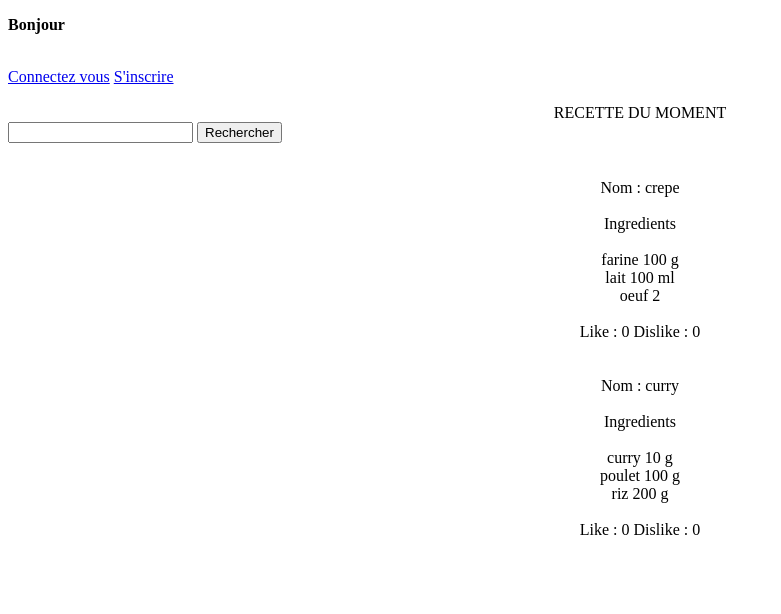
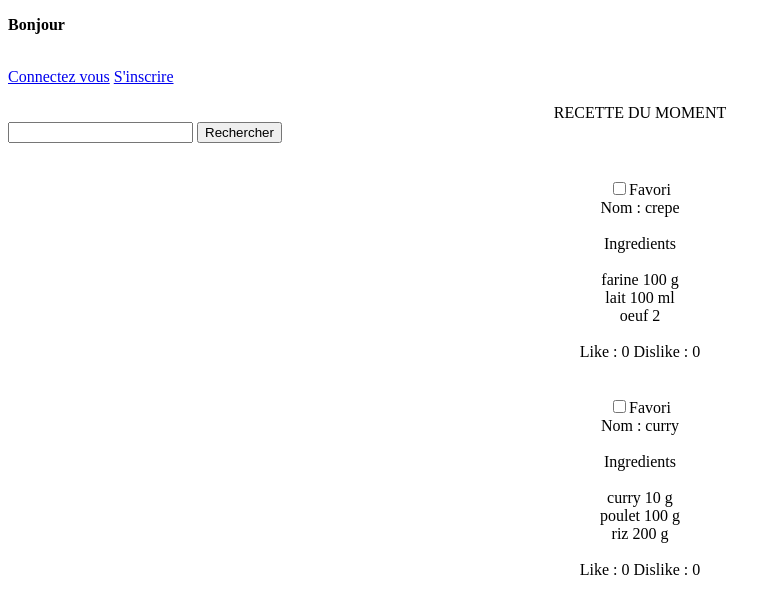
Before and after one commit to Drucka1/PP2I, a Flask app: page / in a window 1280 px wide. Shown: the top 614 px of the page, without its empty margins (0-781 px from the left). Run offline with Flask 3, Linux system fonts and the light colour scheme; data comes from the database, SQL or seed files in the repository; both versions use the stored data as it was after the commit.

Commit message:
ajout mdp hash et cle de session + ajout favori, mais a revoir qd utiliser avec recherche

```diff
--- a/web/app.py
+++ b/web/app.py
@@ -1,11 +1,16 @@
 from flask import Flask, render_template, request, redirect, session
 from flask import g
 import sqlite3
+import hashlib
 
 app = Flask(__name__)
 
 DATABASE = 'database.db'
-app.secret_key = 'test_tmp'
+app.secret_key = '65ae6eb20bc04202aacf7d57dec0febb'
+
+#_______________________________________________FONCTION AUX_________________________________________________________
+
+
 
 def get_db():
     db = getattr(g, '_database', None)
@@ -13,23 +18,19 @@ def get_db():
         db = g._database = sqlite3.connect(DATABASE)
     return db
 
+def hash(string):
+    hash_object = hashlib.sha256()
+    hash_object.update(string.encode())
+    return hash_object.hexdigest()
+
 @app.route('/')
 def hello_world():
     return index()
 
-@app.route('/index',methods=['POST','GET'])
-def index():
-    if request.method == "POST":
-        c = get_db().cursor()
-        c.execute("SELECT * FROM recette WHERE nom LIKE '%"+str(request.form ['nom_recette'])+"%'")
-
-    else:
-        c = get_db().cursor()
-        c.execute("SELECT * FROM recette")
-
+def get_recette(cursor):
     recettes = []
 
-    for elt in list(c):
+    for elt in list(cursor):
         dict_tmp = {}
         dict_tmp['id'] = elt[0]
         dict_tmp['nom'] = elt[1]
@@ -46,7 +47,56 @@ def index():
         for elt_ in list(c):
             elt['ingredient'].append(''.join([ str(ele) + ' ' for ele in elt_ if ele != 'u']))
 
-    return render_template('index.html',recettes=recettes)
+    return recettes
+
+def get_ustensiles():
+    d = get_db().cursor()
+    d.execute("SELECT nom FROM ustensiles")
+    return [elt[0] for elt in list(d)]
+
+def get_allergenes():
+    c = get_db().cursor()
+    c.execute("SELECT nom FROM allergenes")
+    return [elt[0] for elt in list(c)]
+
+#_______________________________________________ROUTES_________________________________________________________
+
+
+@app.route('/index',methods=['POST','GET'])
+def index():
+    c = get_db().cursor()
+    if request.method == "POST" and 'user' in session:
+        result = request.form.to_dict()
+        if 'change_fav' in result :
+
+            if 'fav' in result:
+                e = get_db().cursor()
+                e.execute("SELECT * FROM favori WHERE id_recette="+str(result['id_recette'])+" and id_user="+str(session['id']))
+
+                if len(list(e)) == 0:
+                    d = get_db().cursor()
+                    d.execute("INSERT INTO favori (id_recette,id_user) VALUES ("+str(result['id_recette'])+","+str(session['id'])+")")
+                    get_db().commit()
+                    tmp = session['favori']
+                    tmp.append(int(result['id_recette']))
+                    session['favori'] = tmp
+
+            else :
+                d = get_db().cursor()
+                d.execute("DELETE FROM favori WHERE id_recette="+str(result['id_recette'])+" and id_user="+str(session['id']))
+                get_db().commit()
+                tmp = session['favori']
+                tmp.remove(int(result['id_recette']))
+                session['favori']=tmp
+
+            c.execute("SELECT * FROM recette")
+        else :
+            c.execute("SELECT * FROM recette WHERE nom LIKE '%"+str(request.form ['nom_recette'])+"%'")
+
+    else:
+        c.execute("SELECT * FROM recette")
+
+    return render_template('index.html',recettes=get_recette(c))
 
 @app.route('/login',methods=['POST','GET'])
 def login():
@@ -56,7 +106,7 @@ def login():
         pw = result['password']
 
         e = get_db().cursor()
-        e.execute("SELECT username,id FROM utilisateurs WHERE username='"+str(un)+"' and password='"+str(pw)+"'")
+        e.execute("SELECT username,id FROM utilisateurs WHERE username='"+str(un)+"' and password='"+hash(str(pw))+"'")
         tmp = list(e)
 
         if len(tmp) == 1:
@@ -65,23 +115,25 @@ def login():
 
             c = get_db().cursor()
             d = get_db().cursor()
+            f = get_db().cursor()
             c.execute("SELECT allergene_nom FROM user_allergene WHERE user_id="+str(session['id']))
             d.execute("SELECT ustensile_nom FROM user_ustensile WHERE user_id="+str(session['id']))
+            f.execute("SELECT id_recette FROM favori WHERE id_user="+str(session['id']))
+
+            session['ustensile']=[elt[0] for elt in list(d)]
+            session['allergene']=[elt[0] for elt in list(c)]
+            session['favori']=[elt[0] for elt in list(f)]
+
 
             e = get_db().cursor()
-
             e.execute("SELECT * FROM info_utilisateur WHERE id="+str(session['id']))
             tmp = list(e)
 
             if len(tmp) == 1:
                 l = ['forname','surname','tel','budget','sexe']
-
                 for elt in set(zip(l,tmp[0][1:])):
                     if elt[1] != None:
                         session[elt[0]] = elt[1]
-
-            session['ustensile']=[elt[0] for elt in list(d)]
-            session['allergene']=[elt[0] for elt in list(c)]
 
             return redirect('/index')
         else :
@@ -129,7 +181,7 @@ def register():
             return render_template('register.html',error=error)
 
         c = get_db().cursor()
-        c.execute("insert into utilisateurs (username,password,email) values ('"+un+"','"+pw+"','"+em+"')")
+        c.execute("insert into utilisateurs (username,password,email) values ('"+un+"','"+hash(pw)+"','"+em+"')")
         get_db().commit()
 
         c = get_db().cursor()
@@ -152,19 +204,11 @@ def register():
         else:
             return render_template("register.html")
 
-def get_ustensiles():
-    d = get_db().cursor()
-    d.execute("SELECT nom FROM ustensiles")
-    return [elt[0] for elt in list(d)]
-
-def get_allergenes():
-    c = get_db().cursor()
-    c.execute("SELECT nom FROM allergenes")
-    return [elt[0] for elt in list(c)]
-
 @app.route('/profil')
 def profil():
-    return render_template("profil.html")
+    c = get_db().cursor()
+    c.execute("SELECT * FROM recette JOIN favori ON recette.id = favori.id_recette WHERE id_user ="+str(session['id']))
+    return render_template("profil.html",recettes=get_recette(c))
 
 @app.route('/choix',methods=['POST','GET'])
 def choix():
@@ -218,7 +262,6 @@ def choix():
         session['ustensile']=u_s
         session['allergene']=a_s
 
-
         return redirect("/profil")
 
     else:
--- a/web/templates/index.html
+++ b/web/templates/index.html
@@ -1,6 +1,5 @@
 <!DOCTYPE html>
 <html lang="en">
-
     <body>
 
         <p><strong>Bonjour
@@ -27,6 +26,17 @@
 
             <center>{% for elt in recettes%}
                 <br><br>
+                <form action="/index" method="post">
+                    <input type="name" name="change_fav" on hidden/>
+                    <input type="text" name="id_recette" value="{{elt['id']}}" hidden/>
+                    {{session['favori']}}
+                    {% if 'user' in session and elt['id'] in session['favori']%}
+                        <input type="checkbox" name="fav" onclick="this.form.submit()" checked/><label>Favori</label> <br>
+                    {% else %}
+                        <input type="checkbox" name="fav" onclick="this.form.submit()"/><label>Favori</label> <br>
+                    {% endif %}
+                </form>
+
                 <label>Nom</label> : {{ elt['nom'] }}
                 <br><br> Ingredients  <br><br>
                 {% for ingredient in elt['ingredient'] %}
```
Also changed, not shown: web/templates/profil.html (+18 -0 lines), web/database.db, 1 other file.
